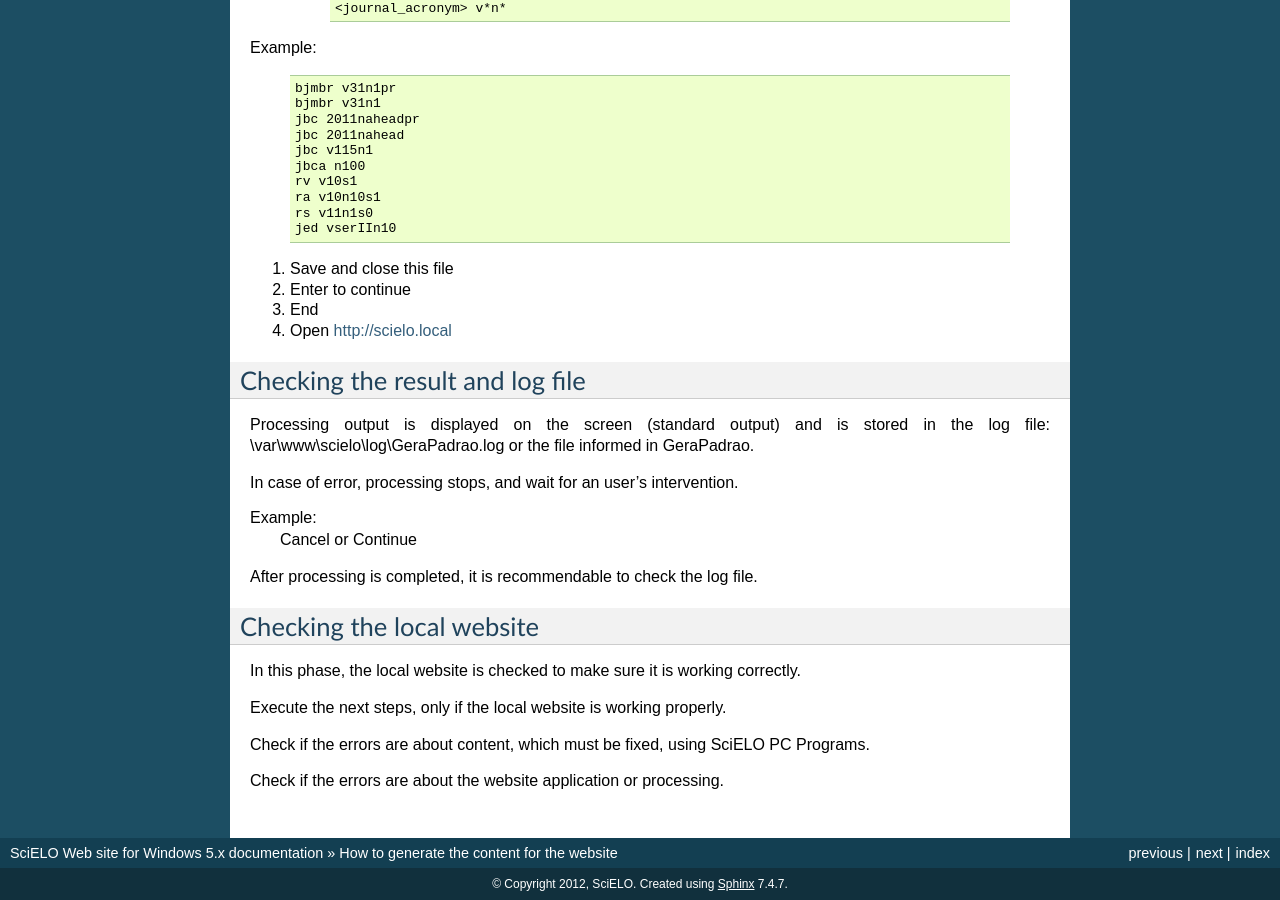
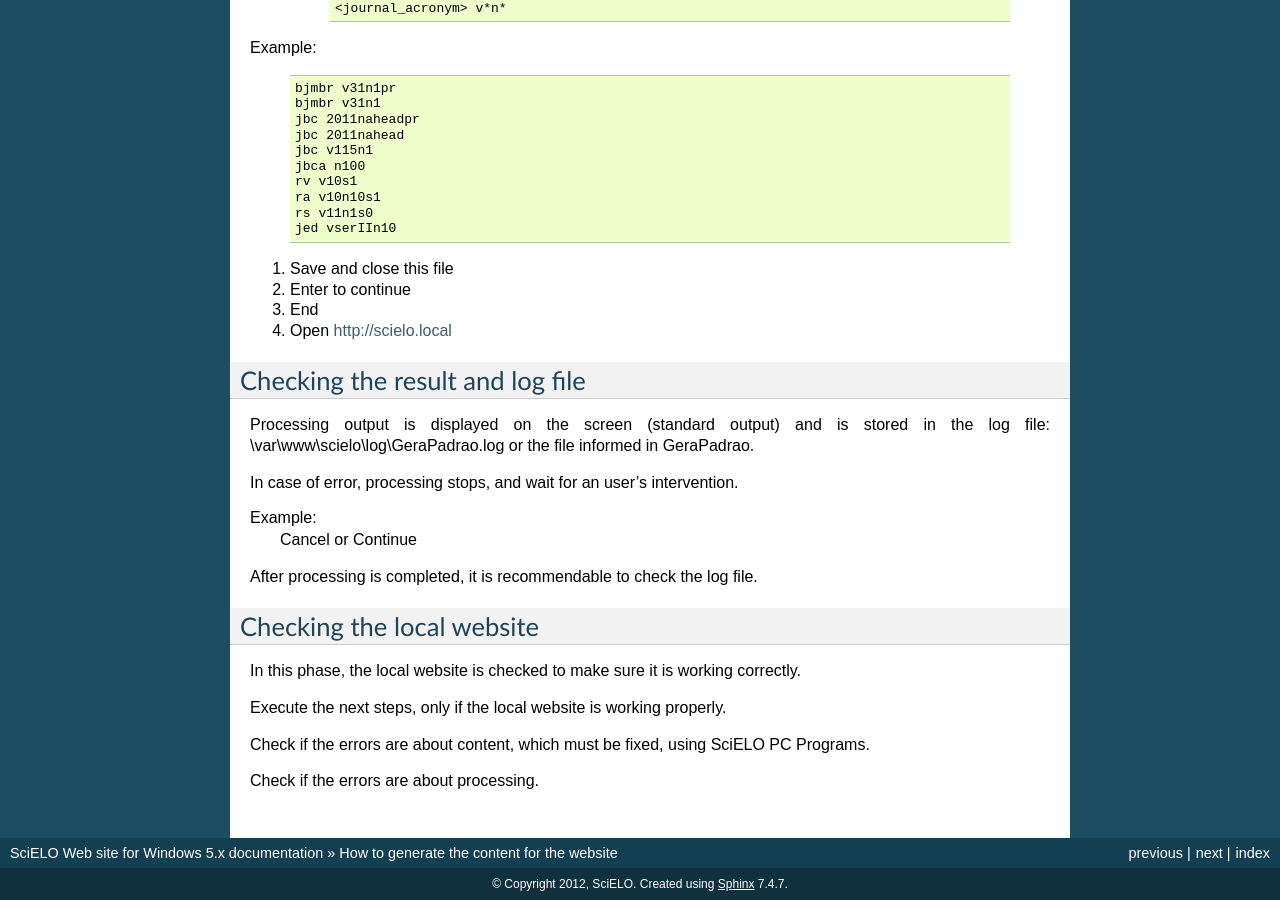
Before and after one commit to scieloorg/Web-Windows, a Sphinx documentation site: the page built from docs/source/howtogerapadrao.rst, in a window 1280 px wide and 900 px high, scrolled down 1896 px. Built offline with Sphinx 7.4.7, drawn with Linux system fonts in a browser that asks for light colours; formulas are drawn with MathJax 3.

Commit message:
SciELO Windows Guide

```diff
--- a/docs/source/howtogerapadrao.rst
+++ b/docs/source/howtogerapadrao.rst
@@ -121,4 +121,4 @@ Execute the next steps, only if the local website is working properly.
 
 Check if the errors are about content, which must be fixed, using SciELO PC Programs.
 
-Check if the errors are about the website application or processing.
+Check if the errors are about processing.
```
